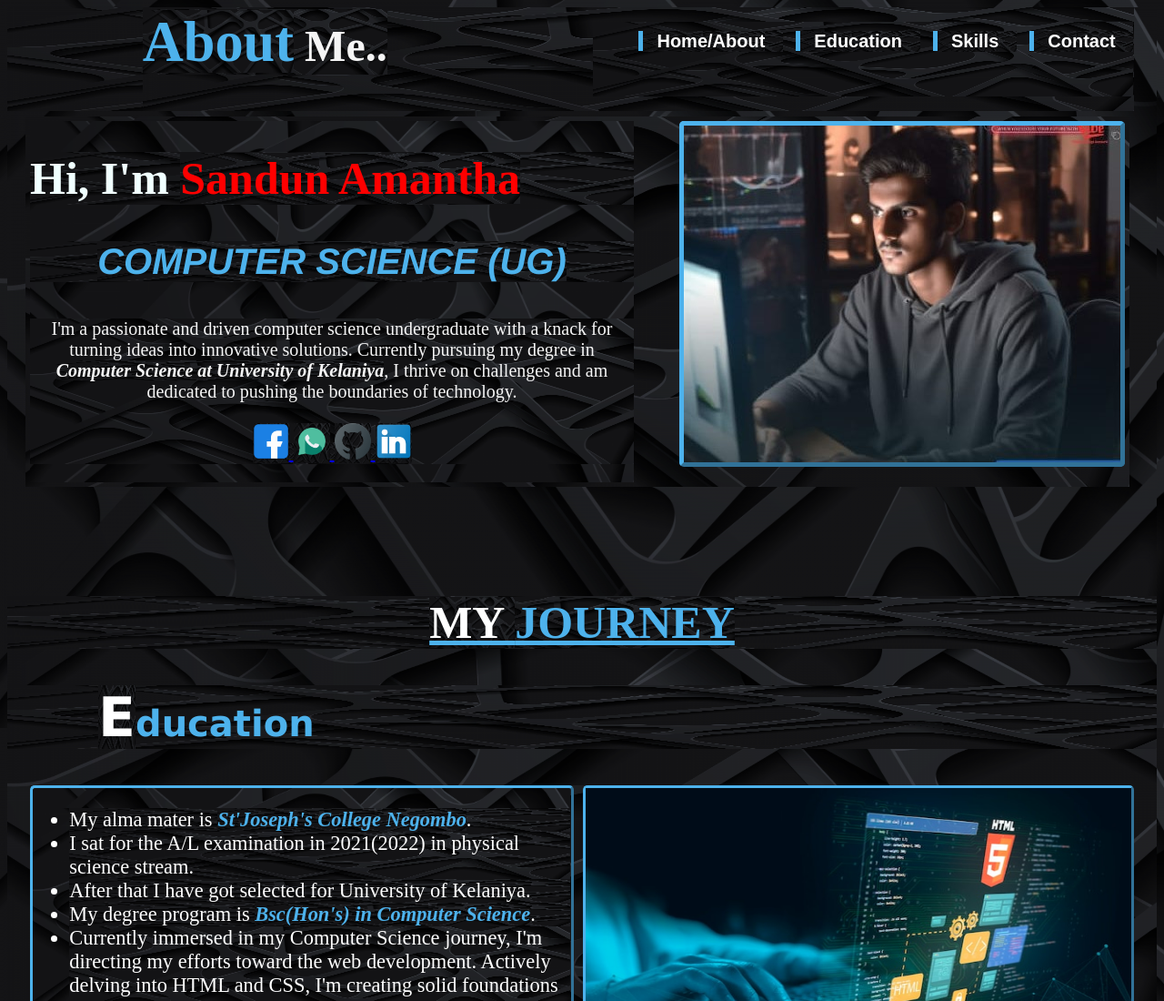
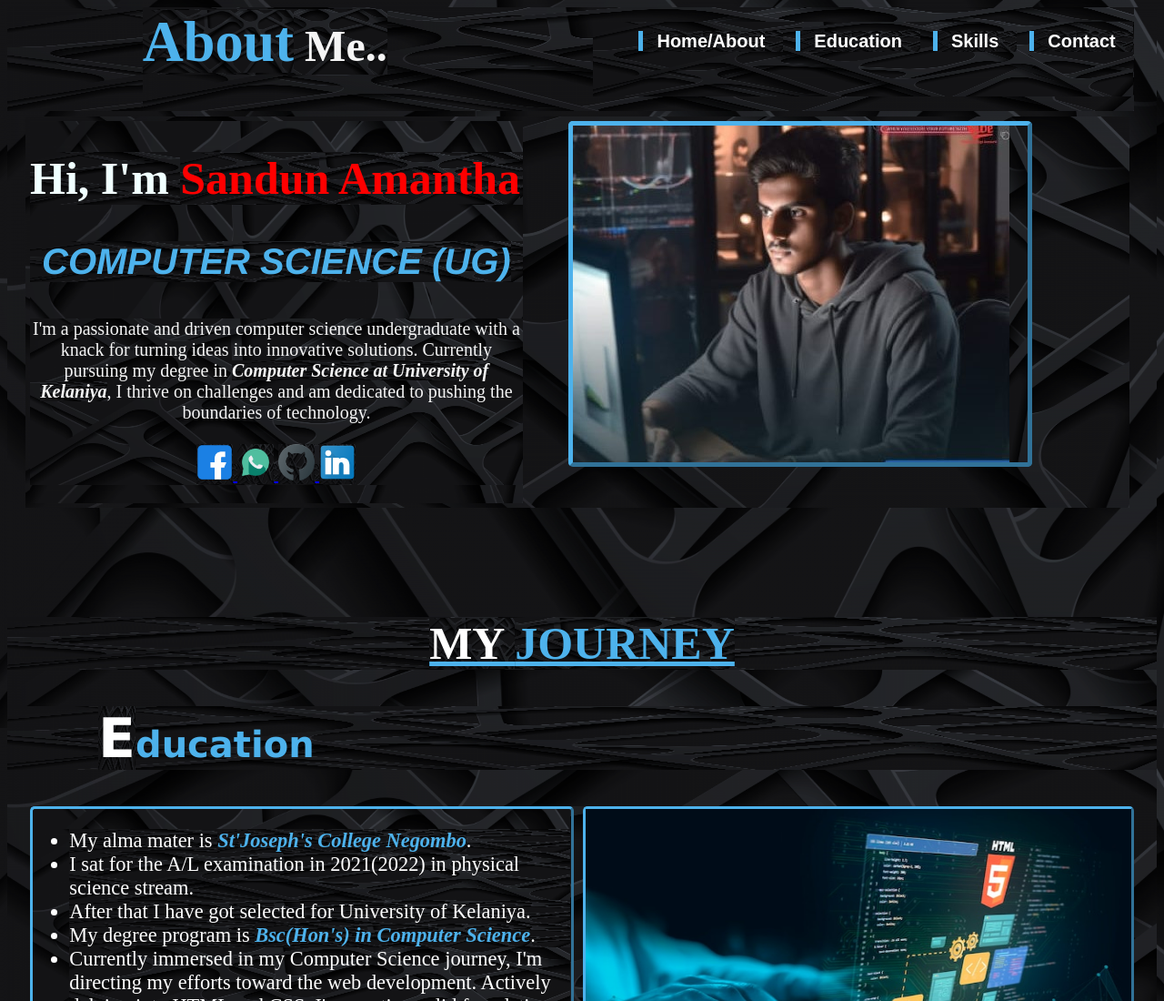
Before and after one commit to Amantha-731/portfolio, a plain HTML site: page index.html in a window 1280 px wide. Shown: the top 1100 px of the page at 91% size. Drawn offline with Linux system fonts and the light colour scheme.

Commit message:
Update stylesheet.css

```diff
--- a/stylesheet.css
+++ b/stylesheet.css
@@ -75,7 +75,7 @@ nav ul li a:hover{
 
 }
 .intro_head{
-    max-width: 700px;
+    width: 45%;
 
 }
 .img{
```
